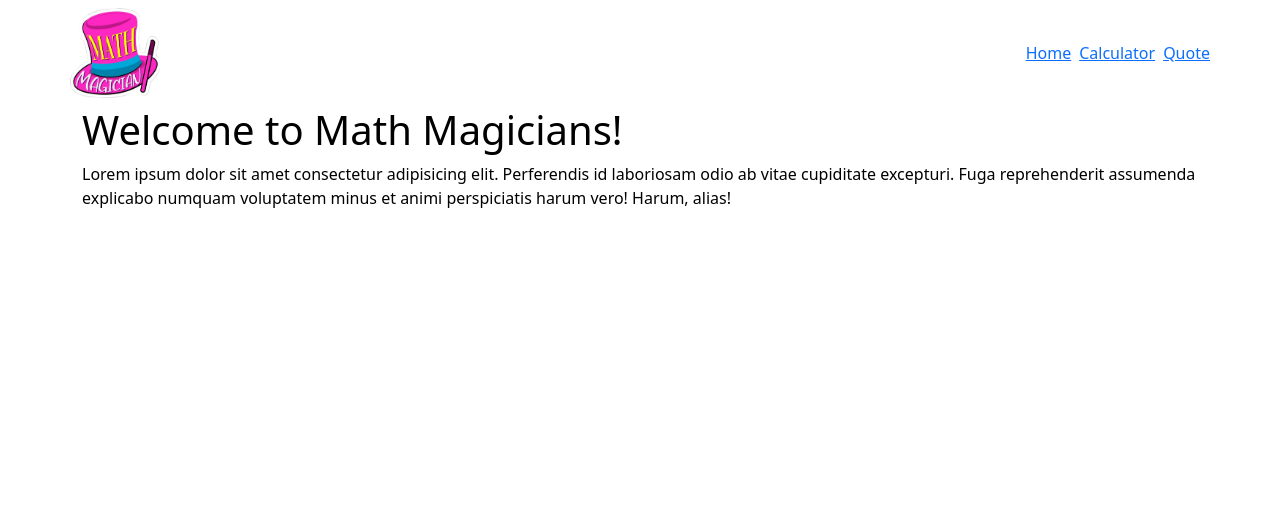
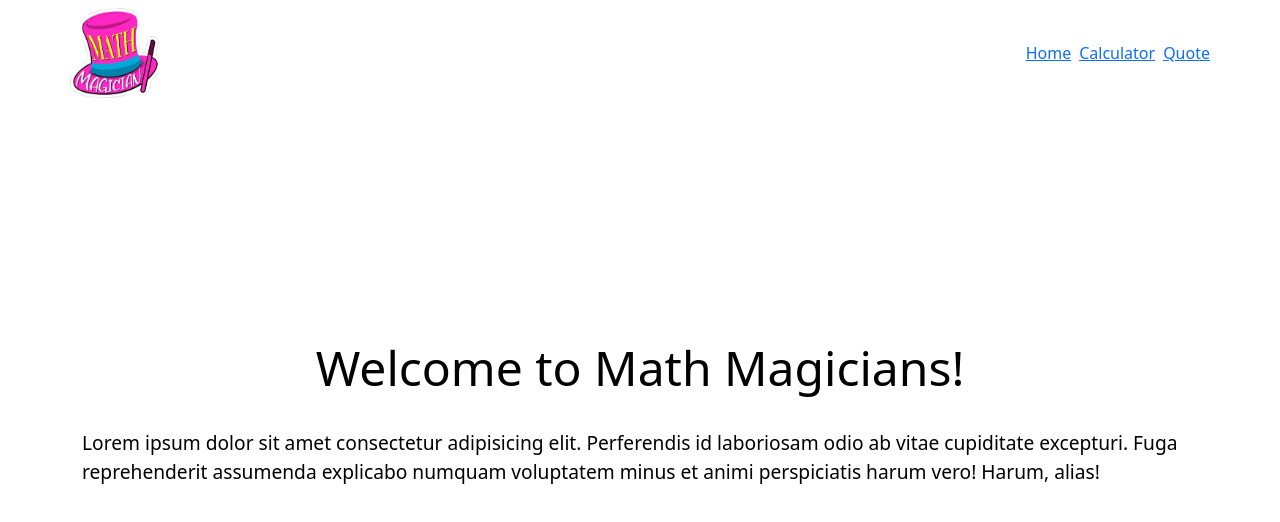
Before and after one commit to ITurres/math-magicians, a React (Create React App) app: page / in a window 1280 px wide. Shown: the top 522 px of the page. Built offline with nearby package versions, Linux system fonts and the light colour scheme.

Commit message:
Import/Added - Import 'Home.scss' / Added 'custom-alignment' -selector-styles-

```diff
--- a/src/styles/index.scss
+++ b/src/styles/index.scss
@@ -1,8 +1,16 @@
 @import 'variables/_colors.scss';
 @import 'components/Calculator.scss';
 @import 'components/Quote.scss';
+@import 'components/Home.scss';
 
 body {
   background-color: #fff;
   color: #000;
 }
+
+.custom-alignment {
+  display: flex;
+  align-items: center;
+  height: calc(100vh - 106px);
+  padding-bottom: 3rem;
+}
```
